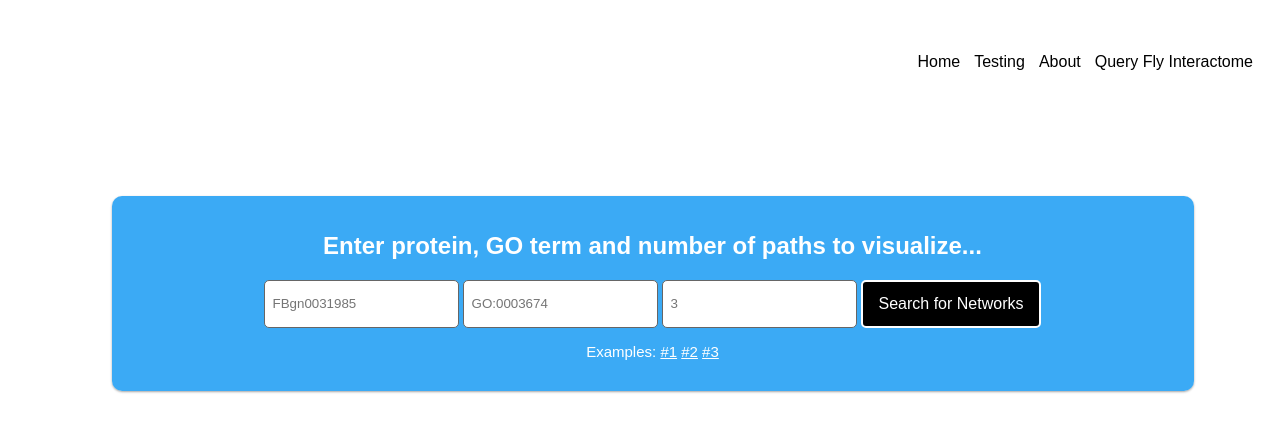
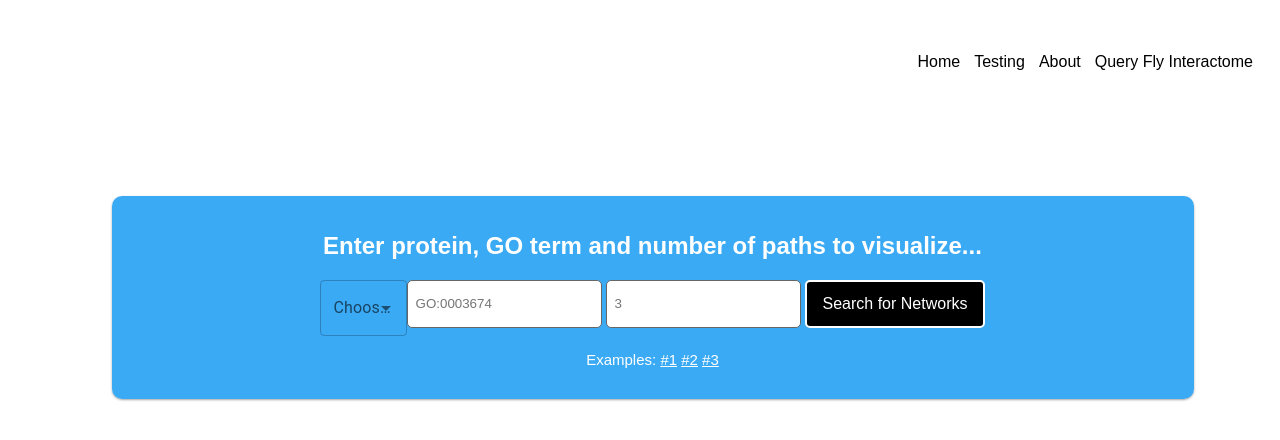
Before and after one commit to Reed-CompBio/protein-weaver, a React (Vite) app in the folder client/: page /flybase in a window 1280 px wide. Shown: the top 440 px of the page. Built offline with nearby package versions, Linux system fonts and the light colour scheme.

Commit message:
First attempt at autocompletion

```diff
--- a/client/package.json
+++ b/client/package.json
@@ -10,6 +10,9 @@
     "preview": "vite preview"
   },
   "dependencies": {
+    "@emotion/react": "^11.11.1",
+    "@emotion/styled": "^11.11.0",
+    "@mui/material": "^5.14.13",
     "cytoscape": "^3.26.0",
     "cytoscape-cose-bilkent": "^4.1.0",
     "file-saver": "^2.0.5",
--- a/client/src/components/FlyQuery.jsx
+++ b/client/src/components/FlyQuery.jsx
@@ -7,6 +7,7 @@ import cytoscape from "cytoscape";
 import { cytoscapeStyle, layout } from "../assets/CytoscapeConfig";
 import Sidebar from "./Sidebar";
 import QueryError from "./QueryError";
+import ProteinSuggestor from "./SearchSuggestion";
 
 export default function FlyQuery() {
   const [query, setQuery] = useState({ protein: "", goTerm: "", k: [] });
@@ -185,13 +186,9 @@ export default function FlyQuery() {
                 Enter protein, GO term and number of paths to visualize...
               </h2>
               <div className="search-container">
-                <input
-                  type="text"
-                  name="protein"
-                  placeholder="FBgn0031985"
-                  value={query.protein}
-                  onChange={handleInputChange}
-                  required
+                <ProteinSuggestor
+                  query={query}
+                  handleInputChange={handleInputChange}
                 />
                 <input
                   type="text"
--- /dev/null
+++ b/client/src/components/SearchSuggestion.jsx
@@ -0,0 +1,32 @@
+import React, { useState } from 'react';
+import Autocomplete from '@mui/material/Autocomplete';
+import TextField from '@mui/material/TextField';
+
+export default function ProteinSuggestor({ proteinOptions, query, handleInputChange }) {
+  const [selectedOption, setSelectedOption] = useState(null);
+
+  // Define your suggestions array
+  const suggestions = ["egfr", "flw"];
+
+  return (
+    <Autocomplete
+      options={suggestions}
+      getOptionLabel={(option) => option} // You don't need .label here because the suggestions are just strings
+      value={selectedOption}
+      onChange={(event, newValue) => {
+        setSelectedOption(newValue);
+      }}
+      renderInput={(params) => (
+        <TextField
+          {...params}
+          name="protein"
+          label="Choose an option"
+          placeholder="FBgn0031985"
+          required
+          value={query.protein}
+          onChange={handleInputChange}
+        />
+      )}
+    />
+  );
+}
```
Also changed, not shown: 1 other file (tests, documents, lock files or other folders).
